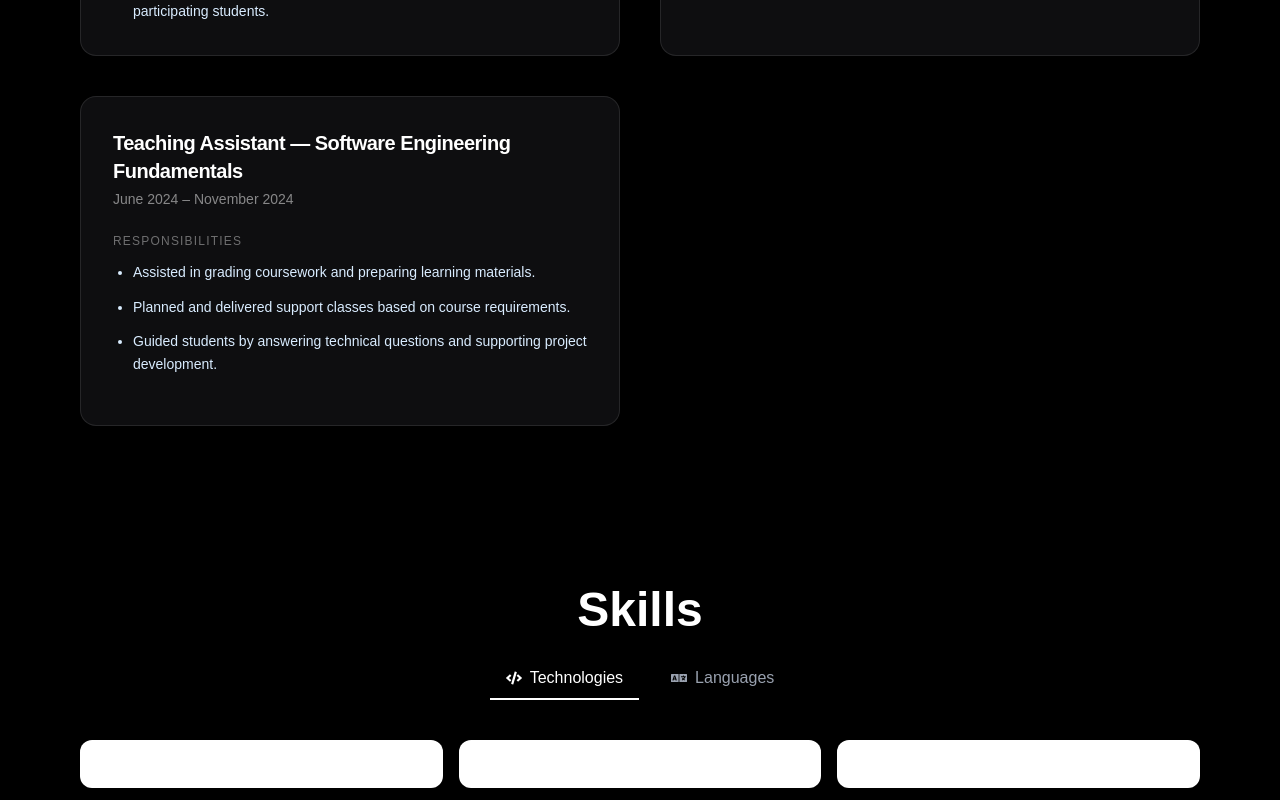
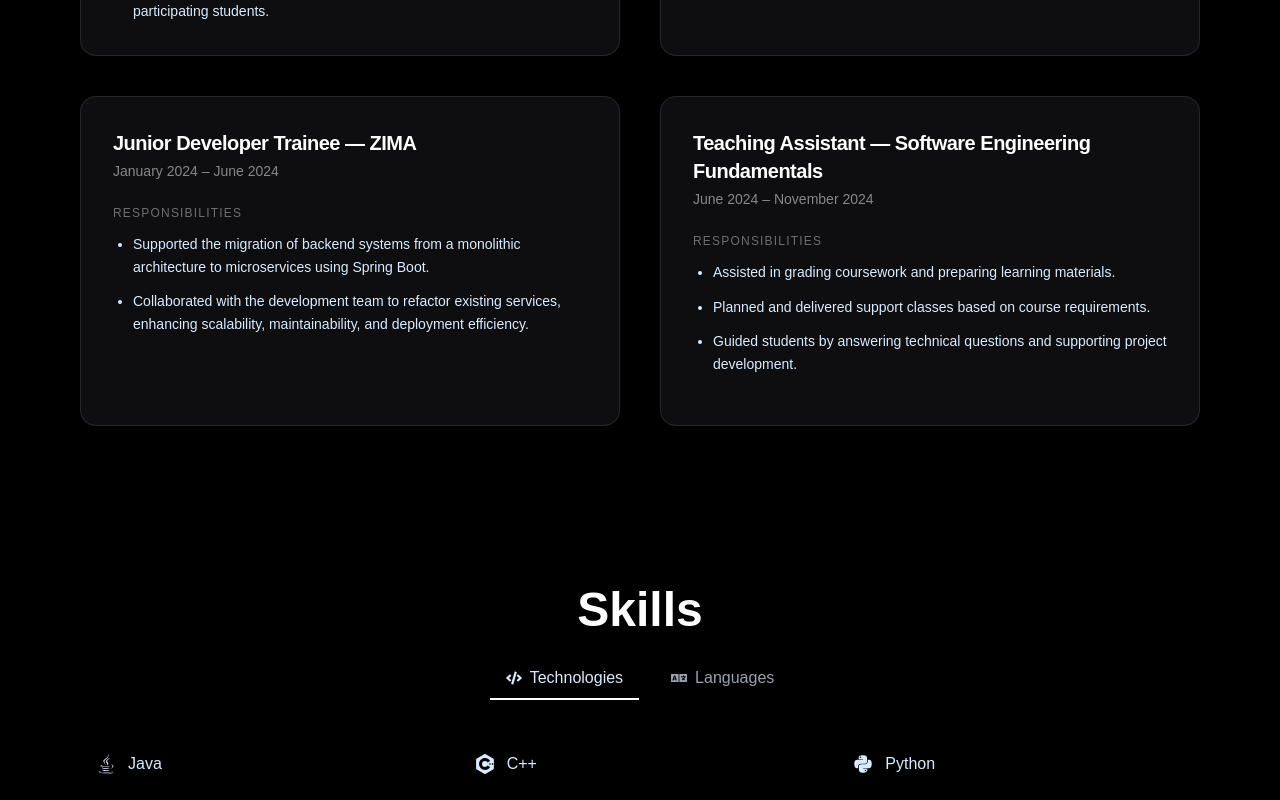
Before and after one commit to santcamacho2002/Santiago-Portfolio, a React (Vite) app: page / in a window 1280 px wide. Shown: the part 2760-3560 px from the top of the page. Built offline with nearby package versions, Linux system fonts and the light colour scheme; a web font is replaced by a local one.

Commit message:
Actualizacion experiencia

```diff
--- a/src/constants/index.js
+++ b/src/constants/index.js
@@ -1,4 +1,4 @@
-{/*  Constantes del proyecto, lugar donde modificar habilidades, fortalezas, etc */}
+{/*  Constantes del proyecto, lugar donde modificar habilidades, fortalezas, etc */ }
 
 
 const navLinks = [
@@ -69,6 +69,14 @@ const expCards = [
     ],
   },
   {
+    title: "Junior Developer Trainee — ZIMA",
+    date: "January 2024 – June 2024",
+    responsibilities: [
+      "Supported the migration of backend systems from a monolithic architecture to microservices using Spring Boot.",
+      "Collaborated with the development team to refactor existing services, enhancing scalability, maintainability, and deployment efficiency.",
+    ],
+  },
+  {
     title: "Teaching Assistant — Software Engineering Fundamentals",
     date: "June 2024 – November 2024",
     responsibilities: [
--- a/src/sections/Skills.jsx
+++ b/src/sections/Skills.jsx
@@ -6,12 +6,9 @@ import {
   FaJava,
   FaDocker,
   FaGithub,
-  FaChartBar,
 } from "react-icons/fa";
 import {
   SiSpring,
-  SiJavascript,
-  SiTypescript,
   SiReact,
   SiMongodb,
   SiPostgresql,
@@ -77,7 +74,7 @@ const Skills = () => {
               key={tab.key}
               className={`flex items-center gap-2 px-4 py-2 rounded-t-md font-medium border-b-2 transition-colors ${
                 activeTab === tab.key
-                  ? "border-white text-white"
+                  ? "border-white text-white-50"
                   : "border-transparent text-gray-400 hover:text-white"
               }`}
               onClick={() => handleTabChange(tab.key)}
@@ -101,7 +98,7 @@ const Skills = () => {
             {skillsWithIcons[activeTab].map((skill) => (
               <div
                 key={skill.name}
-                className="flex items-center gap-3 px-4 py-3 rounded-xl font-medium shadow-sm transition-shadow bg-white dark:bg-[#161414]"
+                className="flex items-center gap-3 px-4 py-3 rounded-xl font-medium shadow-sm transition-shadow text-white-50 dark:bg-[#161414]"
               >
                 <span className="text-xl">{skill.icon}</span>
                 <span>{skill.name}</span>
```
